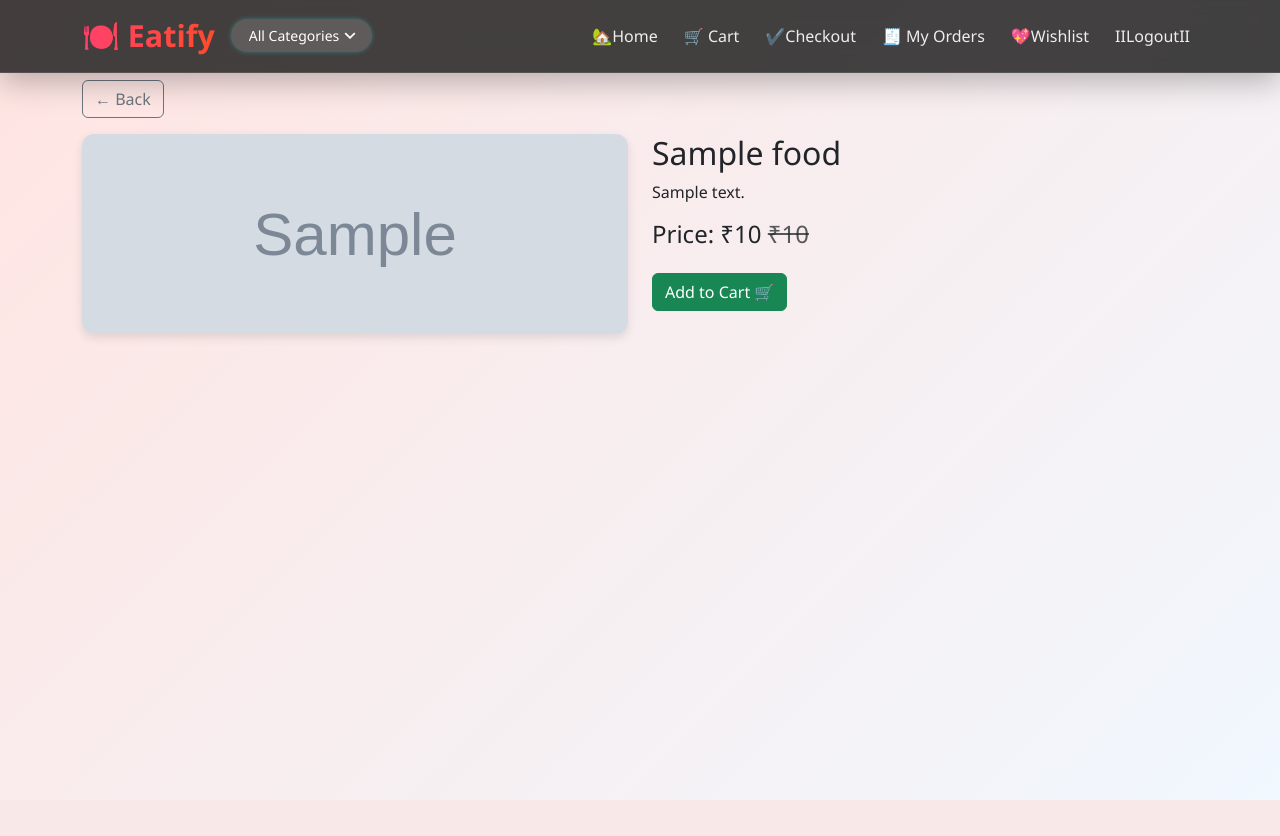
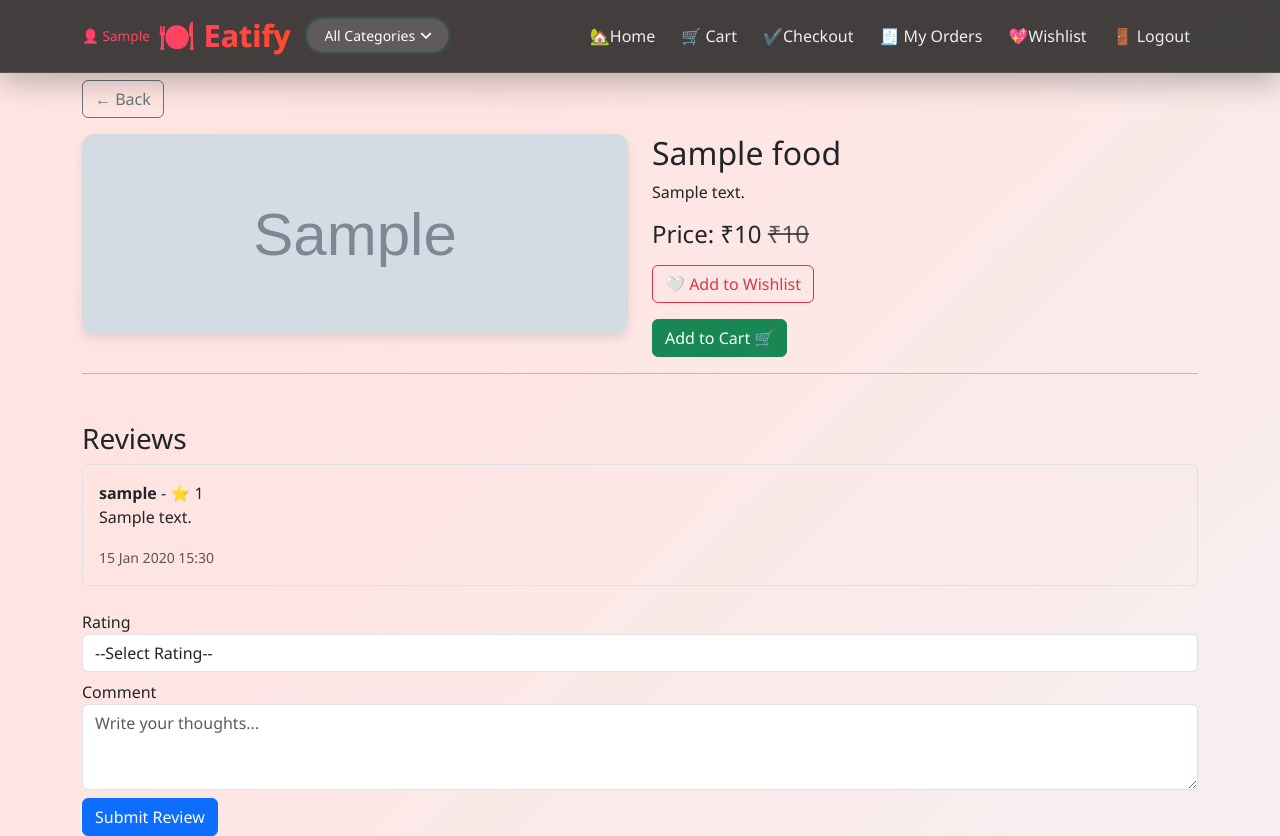
Before and after one commit to Raj-128/Eatify, a Django app: a page that uses Eatify/templates/eatifybase.html in a window 1280 px wide. Before the commit the page ends 800 px from the top, so only its background shows below. Run offline with Django 5.2, Linux system fonts and the light colour scheme; a user stored in the database is signed in; tables that the repository leaves empty hold one stand-in row (values such as "Sample post"); grey boxes marked "Sample" are stand-in pictures.

Commit message:
✅ Modified templates and views: added user greeting, improved navbar and login display

```diff
--- a/Eatify/templates/eatifybase.html
+++ b/Eatify/templates/eatifybase.html
@@ -115,12 +115,42 @@ body {
 </style>
 </head>
 <body>
+    {% if show_welcome and user.is_authenticated %}
+    <div id="welcome-msg" class="text-center my-3">
+        <h5 class="text-success fw-semibold">Welcome, {{ user.first_name|default:user.username }}! 👋</h5>
+    </div>
+    <script>
+        setTimeout(function () {
+            const welcome = document.getElementById('welcome-msg');
+            if (welcome) {
+                welcome.style.transition = "opacity 1s ease";
+                welcome.style.opacity = 0;
+                setTimeout(() => welcome.remove(), 1000);
+            }
+        }, 5000);
+    </script>
+
+{% endif %}
 
 <!-- 🧊 Premium Navbar -->
 <nav class="navbar navbar-expand-lg navbar-dark navbar-premium fixed-top">
     <div class="container">
-        <a class="navbar-brand" href="{% url 'eatify_home' %}">🍽️ Eatify</a>
-        <button class="navbar-toggler" type="button" data-bs-toggle="collapse" data-bs-target="#navbarContent">
+        <a class="navbar-brand d-flex align-items-center" href="{% url 'eatify_home' %}">
+            {% if user.is_authenticated %}
+                <span class="small fw-medium me-2" style="color: #b0bec5; font-size: 0.85rem;">
+                    👤 {{ user.first_name|default:user.username }}
+                </span>
+            {% endif %}
+            <span class="fw-bold" style="font-size: 1.9rem;
+                background: linear-gradient(to right, #FF416C, #FF4B2B);
+                -webkit-background-clip: text;
+                -webkit-text-fill-color: transparent;">
+                🍽️ Eatify
+            </span>
+        </a>
+
+
+                <button class="navbar-toggler" type="button" data-bs-toggle="collapse" data-bs-target="#navbarContent">
             <span class="navbar-toggler-icon"></span>
         </button>
 
@@ -158,7 +188,7 @@ body {
                     <a class="nav-link" href="{% url 'wishlist_view' %}">💖Wishlist </a>
                     </li>
                     <li class="nav-item">
-                        <a class="nav-link text-danger" href="{% url 'eatify_logout' %}">IILogoutII</a>
+                        <a class="nav-link text-danger" href="{% url 'eatify_logout' %}">🚪 Logout</a>
                     </li>
                 {% else %}
                     <li class="nav-item">
--- a/Eatify/templates/food_detail.html
+++ b/Eatify/templates/food_detail.html
@@ -4,18 +4,65 @@
 
 {% block content %}
 <a href="{% url 'eatify_home' %}" class="btn btn-outline-secondary mb-3">← Back</a>
+
 <div class="row">
     <div class="col-md-6">
-        <img src="{{ food.images.first.food_image.url }}" class="food-img" alt="{{ food.images.first.food_image.url }}">
+        <img src="{{ food.images.first.food_image.url }}" class="food-img" alt="{{ food.food_name }}">
     </div>
     <div class="col-md-6">
         <h2>{{ food.food_name }}</h2>
         <p>{{ food.food_description }}</p>
-        <h4>Price: ₹{{ food.food_price }} <del class="text-muted">₹{{ food.food_demo_price }}</del></h4>
-        <form action="{% url 'add_to_cart' food.uid %}" method="post">
+        <h4>
+            Price: ₹{{ food.food_price }}
+            <del class="text-muted">₹{{ food.food_demo_price }}</del>
+        </h4>
+
+        <!-- Wishlist toggle -->
+        {% if food in wishlist_items %}
+            <a href="{% url 'remove_from_wishlist' food.uid %}" class="btn btn-danger mt-2">❤️ Remove from Wishlist</a>
+        {% else %}
+            <a href="{% url 'add_to_wishlist' food.uid %}" class="btn btn-outline-danger mt-2">🤍 Add to Wishlist</a>
+        {% endif %}
+
+        <!-- Add to cart -->
+        <form action="{% url 'add_to_cart' food.uid %}" method="post" class="mt-3">
             {% csrf_token %}
-            <button class="btn btn-success mt-3">Add to Cart 🛒</button>
+            <button class="btn btn-success">Add to Cart 🛒</button>
         </form>
     </div>
 </div>
+
+<hr>
+
+<!-- Review Section -->
+<h3 class="mt-5">Reviews</h3>
+
+{% for review in reviews %}
+    <div class="border p-3 mb-3 rounded">
+        <strong>{{ review.user.username }}</strong> - ⭐ {{ review.rating }}
+        <p>{{ review.comment }}</p>
+        <small class="text-muted">{{ review.created_at|date:"d M Y H:i" }}</small>
+    </div>
+{% empty %}
+    <p>No reviews yet. Be the first to review!</p>
+{% endfor %}
+
+<!-- Add Review Form -->
+<form action="{% url 'add_review' food.uid %}" method="post" class="mt-4">
+    {% csrf_token %}
+    <div class="mb-2">
+        <label for="rating">Rating</label>
+        <select name="rating" class="form-control" required>
+            <option value="">--Select Rating--</option>
+            {% for i in "12345" %}
+                <option value="{{ i }}">{{ i }}</option>
+            {% endfor %}
+        </select>
+    </div>
+    <div class="mb-2">
+        <label for="comment">Comment</label>
+        <textarea name="comment" class="form-control" rows="3" placeholder="Write your thoughts..."></textarea>
+    </div>
+    <button type="submit" class="btn btn-primary">Submit Review</button>
+</form>
 {% endblock %}
--- a/Eatify/templates/home.html
+++ b/Eatify/templates/home.html
@@ -19,6 +19,7 @@
       </div>
     </div>
   </form>
+
 
 <h2 class="text-center mb-4">🍽️ Welcome to Eatify!</h2>
 
--- a/Eatify/urls.py
+++ b/Eatify/urls.py
@@ -22,6 +22,7 @@ path('wishlist/', wishlist_view, name='wishlist_view'),
 path('add-to-wishlist/<uuid:uid>/', add_to_wishlist, name='add_to_wishlist'),
 path('remove-from-wishlist/<uuid:uid>/', remove_from_wishlist, name='remove_from_wishlist'),
 path('order-history/', order_history, name='order_history'),
+path('add-review/<uuid:uid>/', add_review, name='add_review'),
 
 
 ]
--- a/Eatify/views.py
+++ b/Eatify/views.py
@@ -28,11 +28,15 @@ def home(request):
             Q(category__name__icontains=query)
         )
 
+    # ✅ Remove the flag after first load
+    show_welcome = request.session.pop('show_welcome', False)
+
     return render(request, 'home.html', {
         'categories': categories,
         'foods': foods,
         'selected_category': selected_category,
-        'query': query
+        'query': query,
+        'show_welcome': show_welcome,  # 🔥 pass to template
     })
 
 @login_required
@@ -142,10 +146,6 @@ def start_payment(request):
         return render(request, 'cashfree_payment.html', {'payment_data': payment_data})
 
     return redirect('checkout')
-@login_required
-def food_detail(request, slug):
-    food = get_object_or_404(Food, food_slug=slug)
-    return render(request, 'food_detail.html', {'food': food})
 
 # ➕ Add to Cart
 @login_required
@@ -184,6 +184,17 @@ def remove_from_cart(request, food_slug):
     if cart_item:
         cart_item.delete()
     return redirect('view_cart')
+
+@login_required
+def food_detail(request, slug):
+    food = get_object_or_404(Food, food_slug=slug)
+    wishlist_items = Wishlist.objects.filter(user=request.user).values_list('food', flat=True)
+    reviews = Review.objects.filter(food=food).order_by('-created_at')
+    return render(request, 'food_detail.html', {
+        'food': food,
+        'wishlist_items': wishlist_items,
+        'reviews': reviews
+    })
 
 # 🛒 View Cart
 @login_required
@@ -301,10 +312,13 @@ def eatify_login(request):
         user = authenticate(username=username, password=password)
         if user:
             login(request, user)
+            request.session['show_welcome'] = True  # ✅ Set session flag for welcome message
             return redirect('eatify_home')
         else:
             messages.error(request, "Invalid credentials")
     return render(request, "login.html")
+
+
 
 # 🔐 Register View
 def eatify_register(request):
@@ -336,3 +350,18 @@ def eatify_register(request):
 def eatify_logout(request):
     logout(request)
     return redirect("eatify_home")
+
+@login_required
+def add_review(request, uid):
+    food = get_object_or_404(Food, uid=uid)
+    if request.method == 'POST':
+        rating = request.POST.get('rating')
+        comment = request.POST.get('comment')
+        Review.objects.create(
+            user=request.user,
+            food=food,
+            rating=rating,
+            comment=comment
+        )
+        messages.success(request, "Review submitted successfully!")
+    return redirect('food_detail', slug=food.food_slug)
```
Also changed, not shown: Eatify/templates/login.html (+18 -5 lines).
